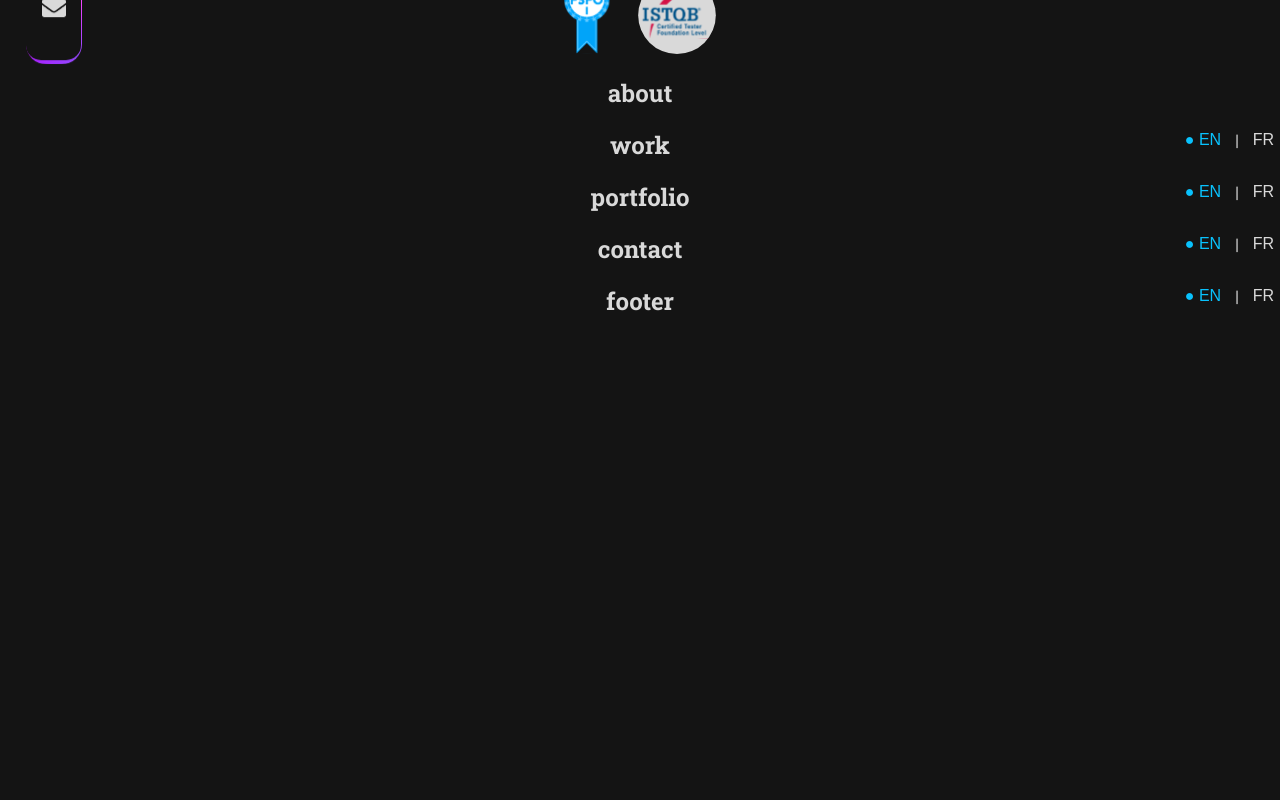
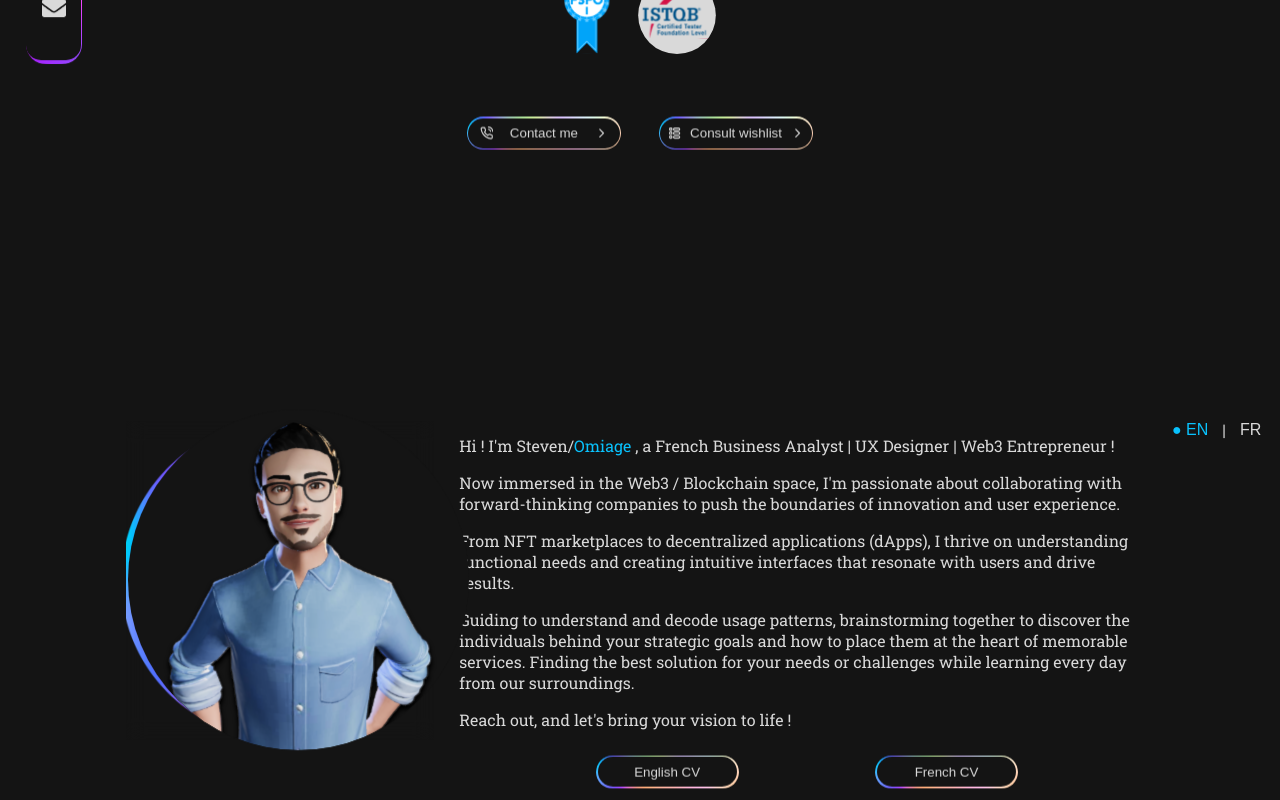
Before and after one commit to stevenratton/stevenratton.github.io, a React (Vite) app: page / in a window 1280 px wide. Shown: the part 540-1340 px from the top of the page. Before the commit the page ends 877 px from the top, so only its background shows below. Built offline with nearby package versions, Linux system fonts and the light colour scheme.

Commit message:
borders + btn Home/About

```diff
--- a/src/components/About/About.jsx
+++ b/src/components/About/About.jsx
@@ -8,11 +8,33 @@ const About = ({ selectedLanguage, changeLanguage }) => {
 
   return (
     <section id="about">
-      <h2>{t('about')}</h2>
       <LanguageSwitcher
         selectedLanguage={selectedLanguage}
         changeLanguage={changeLanguage}
       />
+      <div className='about-content'>
+        <div className='about-avatar'>
+
+          <img src='/images/avatar.svg' alt='avatar' className='avatar' />
+
+        </div>
+        <div className='about-text'>
+          <p> {t('about1')}<span className='colored-text'>{t('about2')}</span> {t('about3')} </p>
+          <p> {t('about4')} </p>
+          <p> {t('about5')} </p>
+          <p> {t('about6')} </p>
+          <p> {t('about7')} </p>
+
+          <div className='btn-about'>
+            <div className='btn-container'>
+            <button className='btn-cv'> {t('cvEn')} </button>
+            </div>
+            <div className='btn-container'>
+            <button className='btn-cv'> {t('cvFr')} </button>
+            </div>
+          </div>
+        </div>
+      </div>
     </section>
   );
 };
--- a/src/components/About/about.scss
+++ b/src/components/About/about.scss
@@ -0,0 +1,82 @@
+/* Variables */
+$bg-body: #141414;
+$main-text-color: #D9D9D9;
+$main-blue: #09C2FD;
+$main-font: "Roboto Slab", serif;
+
+#about {
+  margin-top: 20%;
+}
+
+.about-avatar {
+  background-image: url('/images/b-border.webp');
+  background-position: 50%;
+  background-size: cover;
+  position: relative;
+  transform: translateY(-10%);
+  display: flex;
+  align-items: center;
+  backdrop-filter: blur(10px);
+  -webkit-backdrop-filter: blur(10px);
+  padding: 9.1% 6.2% 9.1% 0.2%;
+  width: 18%;
+  height: 88px;
+}
+
+.avatar {
+  border-radius: 50%;
+  background-color: $bg-body;
+}
+
+.colored-text {
+  color: $main-blue;
+}
+
+.about-content {
+  display: flex;
+  align-items: center;
+  justify-content: center;
+  gap: 2%;
+}
+
+.about-text {
+  max-width: 55%;
+  text-align: start;
+}
+
+.btn-about {
+  margin-top: 6%;
+  display: flex;
+  justify-content: space-evenly;
+}
+
+.btn-container {
+  z-index: 3;
+  background-image: url('/images/b-border.webp');
+  background-position: 50%;
+  background-size: cover;
+  position: relative;
+  transform: translateY(-50%);
+  display: flex;
+  flex-direction: column;
+  align-items: center;
+  backdrop-filter: blur(10px);
+  -webkit-backdrop-filter: blur(10px);
+  padding: 0.2% 0.3%;
+  width: 20%;
+  height: 30px;
+  border-radius: 20px;
+}
+
+.btn-cv {
+  display: flex;
+  align-items: center;
+  justify-content: space-around;
+  color: $main-text-color;
+  background-color: $bg-body;
+  border-radius: 20px;
+  padding: 2%;
+  width: 100%;
+  height: 50px;
+  border: none;
+}
--- a/src/components/Home/Home.jsx
+++ b/src/components/Home/Home.jsx
@@ -2,6 +2,10 @@ import React from 'react';
 import { useTranslation } from 'react-i18next';
 import LanguageSwitcher from '../LangSwitcher/LangSwitcher.jsx';
 import '../Home/home.scss';
+import { FiPhoneCall } from "react-icons/fi";
+import { TiThListOutline } from "react-icons/ti";
+import { IoIosArrowForward } from "react-icons/io";
+
 
 const Home = ({ selectedLanguage, changeLanguage }) => {
   const { t, i18n } = useTranslation();
@@ -16,6 +20,7 @@ const Home = ({ selectedLanguage, changeLanguage }) => {
           changeLanguage={changeLanguage}
         />
       </div>
+
       <div className='home-content'>
         {isEnglish ? (
           <>
@@ -31,6 +36,17 @@ const Home = ({ selectedLanguage, changeLanguage }) => {
         )}
         <p> Business Analyst <span className='separator'> ● </span> UX Designer </p>
         <img src='/images/certified.svg' alt='Logo certified' className='certified' />
+
+        <div className='btn-home'>
+          <div className='btn-contact'>
+            <button className='btn-call'> <FiPhoneCall /> {t('contactMe')} <IoIosArrowForward /> </button>
+          </div>
+          <div className='btn-contact'>
+            <button className='btn-call' onClick={() => document.getElementById('contact').scrollIntoView({ behavior: 'smooth' })}>
+              <TiThListOutline /> {t('wishlist')} <IoIosArrowForward />
+            </button>
+          </div>
+        </div>
       </div>
     </section>
   );
--- a/src/components/Home/home.scss
+++ b/src/components/Home/home.scss
@@ -47,6 +47,45 @@ $main-font: "Roboto Slab", serif;
   }
 }
 
+.btn-home {
+  margin-top: 6%;
+  display: flex;
+  justify-content: center;
+  gap: 3%;
+}
+
+.btn-contact {
+  z-index: 3;
+  background-image: url('/images/b-border.webp');
+  background-position: 50%;
+  background-size: cover;
+  position: relative;
+  transform: translateY(-50%);
+  display: flex;
+  flex-direction: column;
+  align-items: center;
+  backdrop-filter: blur(10px);
+  -webkit-backdrop-filter: blur(10px);
+  padding: 0.12% 0.1%;
+  width: 12%;
+  height: 30px;
+  border-radius: 20px;
+}
+
+.btn-call {
+  display: flex;
+  align-items: center;
+  justify-content: space-around;
+  color: $main-text-color;
+  background-color: $bg-body;
+  border-radius: 20px;
+  padding: 2%;
+  width: 100%;
+  height: 50px;
+  border: none;
+  cursor: pointer;
+}
+
 @media (max-width: 768px) {
   .header {
     flex-direction: column;
--- a/src/components/LangSwitcher/langSwitcher.scss
+++ b/src/components/LangSwitcher/langSwitcher.scss
@@ -11,7 +11,7 @@ $main-font: "Roboto Slab", serif;
   position: absolute;
   display: flex;
   align-items: center;
-  right: 0;
+  right: 1%;
 
   button {
     background: none;
--- a/src/components/Navbar/Navbar.jsx
+++ b/src/components/Navbar/Navbar.jsx
@@ -56,7 +56,7 @@ const Navbar = () => {
             href="#work"
             onMouseEnter={() => handleMouseEnter('Work')}
             onMouseLeave={handleMouseLeave}
-            onClick={() => handleClick('EXPERIENCE SECTORS')}
+            onClick={() => handleClick('WORK')}
             className="nav-link"
           >
             <FaBriefcase className={getIconClassName('Work')} />
--- a/src/i18n.js
+++ b/src/i18n.js
@@ -8,6 +8,17 @@ const resources = {
     "head2" : "tomorrow's",
     "head3" : "Web3",
     "head4" : "experience, today",
+    "contactMe" : "Contact me",
+    "wishlist" : "Consult wishlist",
+    "about1" : "Hi ! I'm Steven/",
+    "about2" : "Omiage",
+    "about3" : ", a French Business Analyst | UX Designer | Web3 Entrepreneur !",
+    "about4" : "Now immersed in the Web3 / Blockchain space,  I'm passionate about collaborating with forward-thinking companies to push the boundaries of innovation and user experience.",
+    "about5" : "From NFT marketplaces to decentralized  applications (dApps), I thrive on understanding functional needs and  creating intuitive interfaces that resonate with users and drive  results.",
+    "about6" : "Guiding to understand and decode usage patterns,  brainstorming together to discover the individuals behind your strategic  goals and how to place them at the heart of memorable services. Finding  the best solution for your needs or challenges while learning every day from our surroundings.",
+    "about7" : "Reach out, and let's bring your vision to life !",
+    "cvEn" : "English CV",
+    "cvFr" : "French CV",
     }
   },
   fr: {
@@ -15,6 +26,17 @@ const resources = {
     "head1" : "Imaginez l'experience Web3",
     "head2" : "de demain,",
     "head3" : "aujourd'hui",
+    "contactMe" : "Contactez-moi",
+    "wishlist" : "Consultez la wishlist",
+    "about1" : "Bonjour ! Je suis Steven/",
+    "about2" : "Omiage",
+    "about3" : ", un Business Analyst | UX Designer | Web3 Entrepreneur français !",
+    "about4" : "Désormais immergé dans l'espace Web3/Blockchain, je suis passionné par la collaboration avec des entreprises avant-gardistes pour repousser les limites de l'innovation et de l'expérience utilisateur.",
+    "about5" : "Des marchés NFT aux applications décentralisées (dApps), je m'efforce de comprendre les besoins fonctionnels et de créer des interfaces intuitives qui trouvent un écho auprès des utilisateurs et génèrent des résultats.",
+    "about6" : "Accompagner pour comprendre et décoder les usages, réfléchir ensemble pour découvrir les individus derrière vos objectifs stratégiques et comment les placer au cœur de services mémorables. Trouver la meilleure solution à vos besoins ou défis tout en apprenant chaque jour de notre environnement.",
+    "about7" : "Contactez-moi et donnons vie à votre vision !",
+    "cvEn" : "CV anglais",
+    "cvFr" : "CV français",
     }
   }
 };
```
Also changed, not shown: public/images/avatar.svg (added), 1 other file (tests, documents, lock files or other folders).
